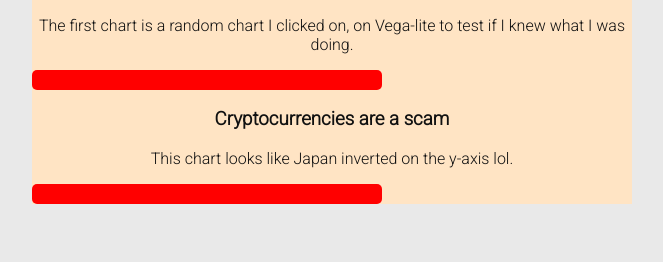
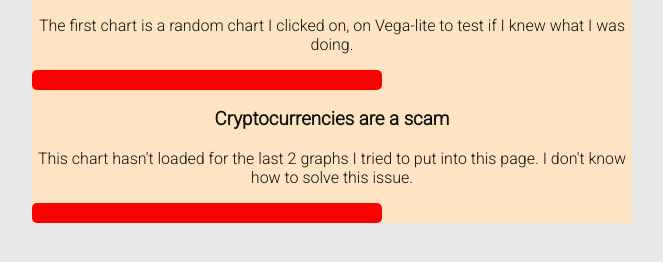
Before and after one commit to alexffsilva2001/alexffsilva2001.github.io, a plain HTML site: page index.html in a window 1280 px wide. Shown: the part 106-368 px from the top of the page, without its empty margins (308-971 px from the left). Drawn offline with Linux system fonts and the light colour scheme; a script that the page names is missing.

Commit message:
Update index.html

```diff
--- a/index.html
+++ b/index.html
@@ -32,7 +32,8 @@
         <div class="chart" id="Chart1"></div>
 
         <h3>Cryptocurrencies are a scam</h3>
-        <p>This chart looks like Japan inverted on the y-axis lol.</p>
+        <p>This chart hasn't loaded for the last 2 graphs I tried to put into this page.
+        I don't know how to solve this issue.</p>
         <div class="chart" id="Chart2"> </div>
     </div>
 </body>
```
